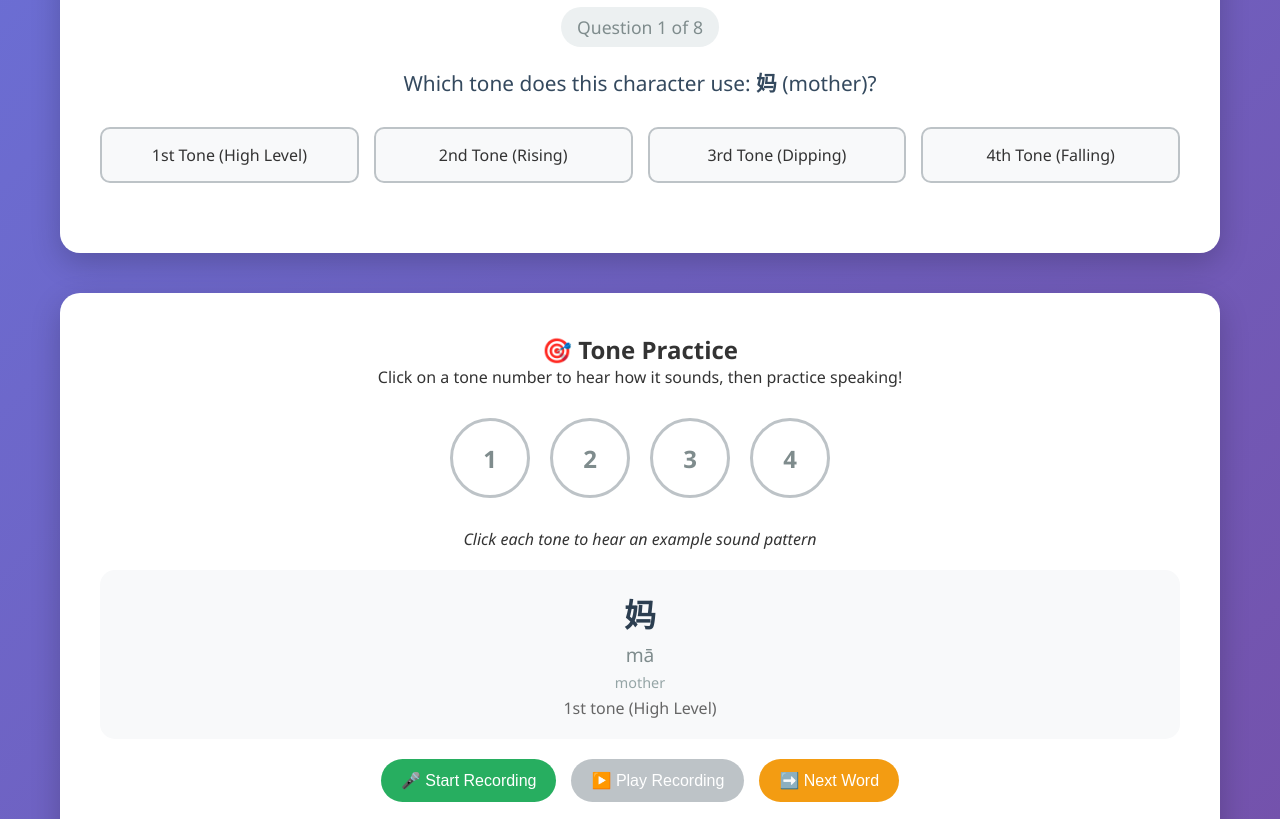
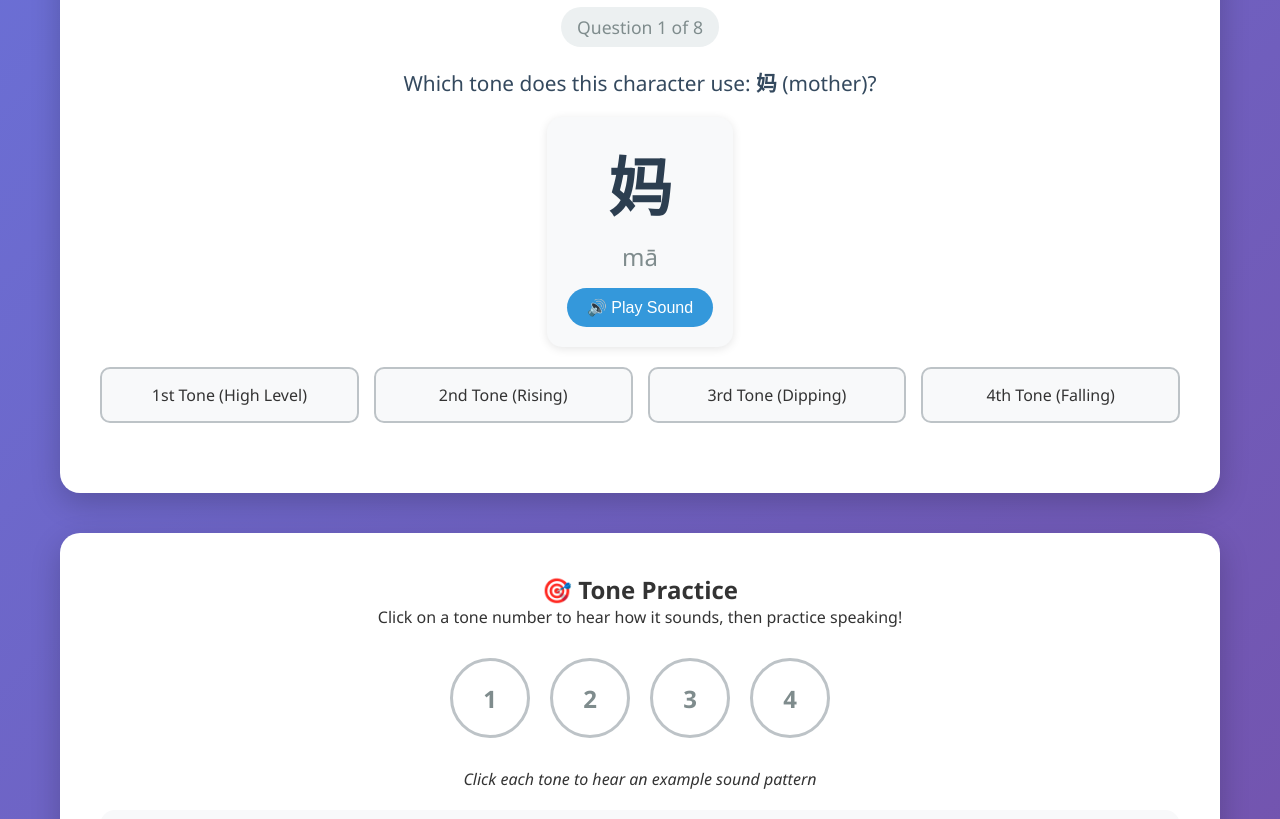
Before and after one commit to TheMagicalMaker/ForTones, a plain HTML site: page index.html in a window 1280 px wide. Shown: the part 1288-2107 px from the top of the page. Drawn offline with Linux system fonts and the light colour scheme.

```diff
--- a/index.html
+++ b/index.html
@@ -211,9 +211,57 @@
 
         .quiz-question {
             font-size: 1.3em;
-            margin-bottom: 30px;
+            margin-bottom: 20px;
             text-align: center;
             color: #34495e;
+        }
+
+        .character-display {
+            display: flex;
+            justify-content: center;
+            margin: 20px 0;
+        }
+
+        .character-info {
+            background: #f8f9fa;
+            padding: 20px;
+            border-radius: 15px;
+            text-align: center;
+            box-shadow: 0 2px 10px rgba(0,0,0,0.1);
+        }
+
+        .big-character {
+            font-size: 4em;
+            font-weight: bold;
+            color: #2c3e50;
+            margin-bottom: 10px;
+            transition: all 0.3s ease;
+        }
+
+        .character-pinyin {
+            font-size: 1.5em;
+            color: #7f8c8d;
+            margin-bottom: 15px;
+        }
+
+        .play-character-btn {
+            background: #3498db;
+            color: white;
+            border: none;
+            padding: 10px 20px;
+            border-radius: 25px;
+            font-size: 1em;
+            cursor: pointer;
+            transition: all 0.3s ease;
+        }
+
+        .play-character-btn:hover {
+            background: #2980b9;
+            transform: translateY(-2px);
+        }
+
+        .play-character-btn:active {
+            transform: translateY(0);
         }
 
         .quiz-options {
@@ -610,6 +658,13 @@
                 <div class="quiz-question" id="quiz-question">
                     Which tone does this character use: <strong id="quiz-char">妈</strong> (mother)?
                 </div>
+                <div class="character-display">
+                    <div class="character-info">
+                        <div class="big-character" id="big-char">妈</div>
+                        <div class="character-pinyin" id="char-pinyin">mā</div>
+                        <button class="play-character-btn" id="play-char-btn" onclick="playCharacterTone()">🔊 Play Sound</button>
+                    </div>
+                </div>
                 <div class="quiz-options" id="quiz-options">
                     <div class="quiz-option" onclick="selectAnswer(1)">1st Tone (High Level)</div>
                     <div class="quiz-option" onclick="selectAnswer(2)">2nd Tone (Rising)</div>
@@ -754,6 +809,36 @@
             oscillator.stop(startTime + duration);
         }
 
+        function playCharacterTone() {
+            const question = quizData[currentQuestion];
+            if (question && question.tone) {
+                console.log('Playing tone for character:', question.char, 'tone:', question.tone);
+                playTone(question.tone);
+
+                // Visual feedback
+                const playBtn = document.getElementById('play-char-btn');
+                const bigChar = document.getElementById('big-char');
+
+                if (playBtn) {
+                    playBtn.style.background = '#27ae60';
+                    playBtn.textContent = '🎵 Playing...';
+                    setTimeout(() => {
+                        playBtn.style.background = '#3498db';
+                        playBtn.textContent = '🔊 Play Sound';
+                    }, 1000);
+                }
+
+                if (bigChar) {
+                    bigChar.style.transform = 'scale(1.1)';
+                    bigChar.style.color = '#e74c3c';
+                    setTimeout(() => {
+                        bigChar.style.transform = 'scale(1)';
+                        bigChar.style.color = '#2c3e50';
+                    }, 1000);
+                }
+            }
+        }
+
         function loadQuestion() {
             console.log('=== loadQuestion called ===');
             console.log('currentQuestion index:', currentQuestion);
@@ -786,6 +871,18 @@
                 questionElement.innerHTML = `Which tone does this character use: <strong>${question.char}</strong> (${question.meaning})?`;
             } else {
                 console.error('quiz-question element not found!');
+            }
+
+            // Update character display
+            const bigCharElement = document.getElementById('big-char');
+            const pinyinElement = document.getElementById('char-pinyin');
+
+            if (bigCharElement) {
+                bigCharElement.textContent = question.char;
+            }
+
+            if (pinyinElement) {
+                pinyinElement.textContent = question.pinyin;
             }
 
             // Reset options
@@ -896,6 +993,13 @@
             document.getElementById('quiz-content').innerHTML = `
                 <div class="quiz-question" id="quiz-question">
                     Which tone does this character use: <strong id="quiz-char">妈</strong> (mother)?
+                </div>
+                <div class="character-display">
+                    <div class="character-info">
+                        <div class="big-character" id="big-char">妈</div>
+                        <div class="character-pinyin" id="char-pinyin">mā</div>
+                        <button class="play-character-btn" id="play-char-btn" onclick="playCharacterTone()">🔊 Play Sound</button>
+                    </div>
                 </div>
                 <div class="quiz-options" id="quiz-options">
                     <div class="quiz-option" onclick="selectAnswer(1)">1st Tone (High Level)</div>
```
